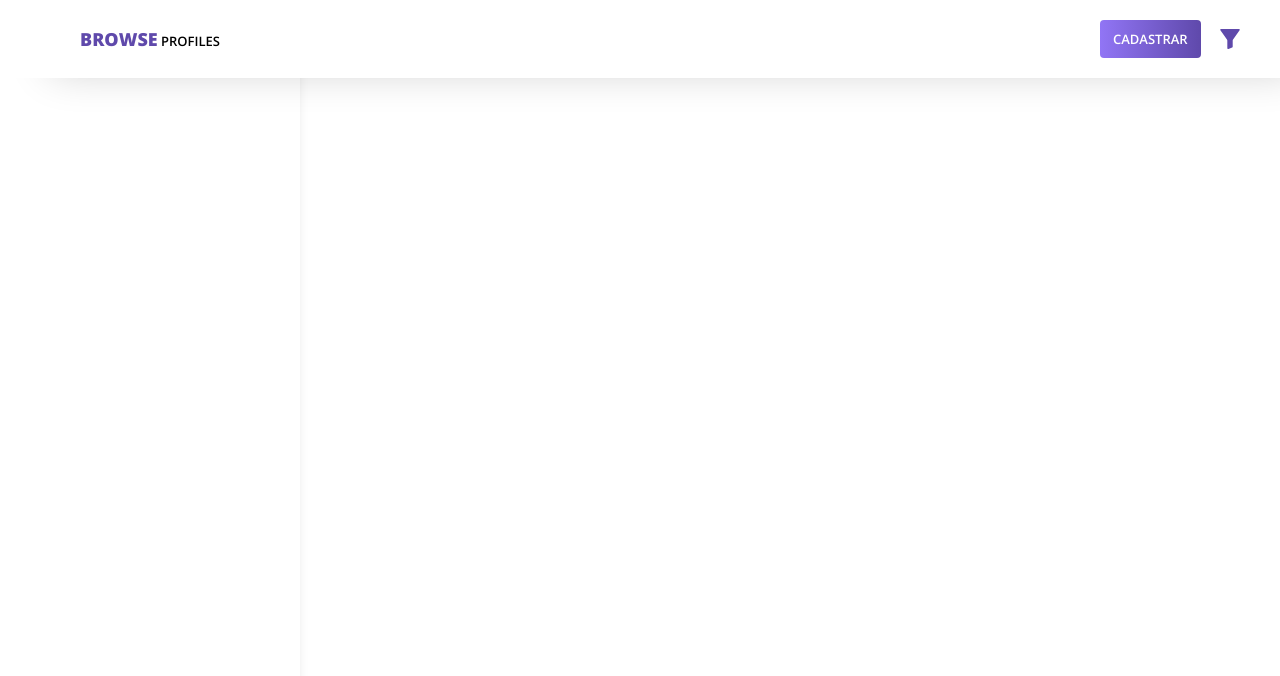
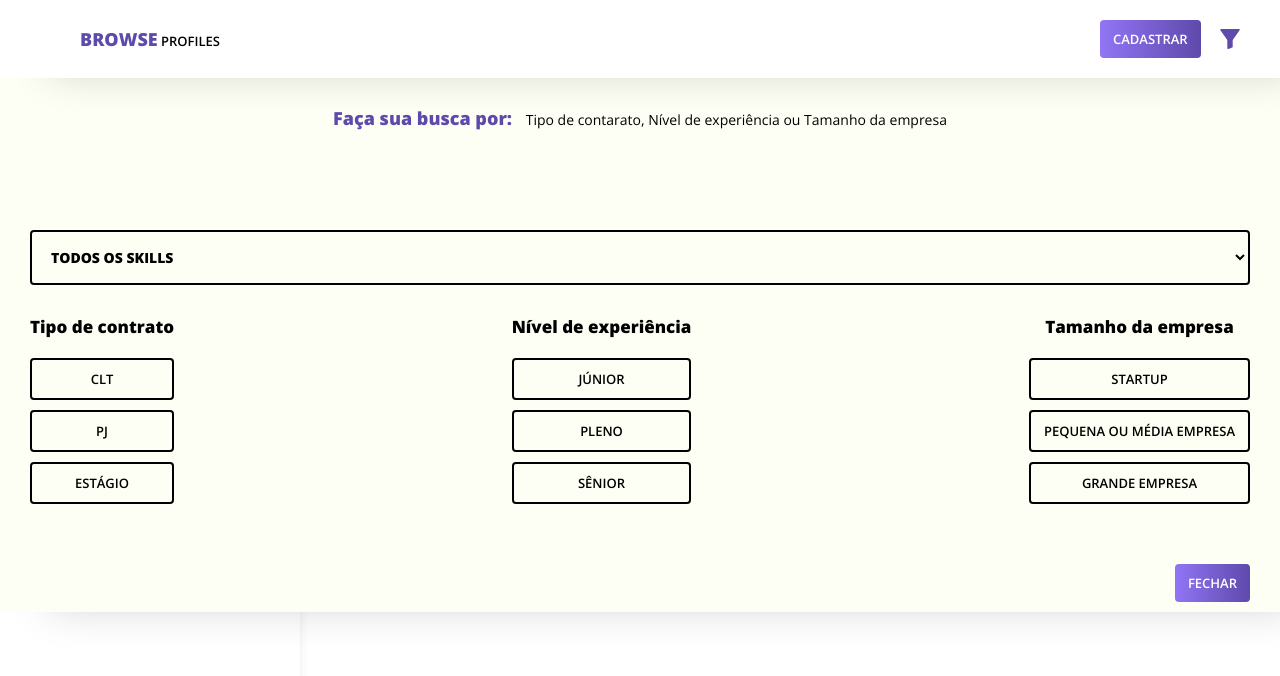
Before and after one commit to heliogsantos/browse-profiles, an Angular app: page / in a window 1280 px wide. Shown: the top 676 px of the page. Built offline with nearby package versions, Linux system fonts and the light colour scheme.

Commit message:
adicionei select no modal

```diff
--- a/src/app/modal-search/modal/modal.component.html
+++ b/src/app/modal-search/modal/modal.component.html
@@ -1,8 +1,17 @@
-<section class="wraper-modal" [ngClass]="{'activeModalSearh': openModal}">
+<section class="wraper-modal" [ngClass]="{'activeModalSearh': true}">
     <div class="header">
         <p><strong>Faça sua busca por:</strong> Tipo de contarato, Nível de experiência ou Tamanho da empresa</p>
     </div>
     <div class="content">
+        <div class="select-wraper">
+            <select class="btn select">
+                <option selected>Todos os skills</option>
+                <option value="0">Front-End</option>
+                <option value="0">Front-End</option>
+                <option value="0">Front-End</option>
+            </select>
+        </div>
+        <div class="buttons">
             <div class="box" *ngFor="let filter of filters">
                 <p>{{filter.name}}</p>
                 <ul>
@@ -10,6 +19,7 @@
                 </ul>
             </div>
         </div>
+    </div>
     <div class="footer">
         <button (click)="closeModalSearch()" class="btn">fechar</button>
     </div>
--- a/src/app/modal-search/modal/modal.component.scss
+++ b/src/app/modal-search/modal/modal.component.scss
@@ -49,8 +49,13 @@
         padding: 50px 30px;
         height: 60%;
         background-color: #fefff4;
-        justify-content: space-between;
         background-image: none;
+        display: block;
+
+        .select-wraper {
+            width: 100%;
+            padding: 20px 0;
+        }
 
         p {
             font-weight: 800;
@@ -65,8 +70,12 @@
             color: #000000;
             border: 2px solid #000000;
             background-color: #fefff4;
+        }
 
-
+        .buttons {
+            width: 100%;
+            justify-content: space-between;
+            display: flex;
         }
 
         .box {
--- a/src/app/modal-search/modal/modal.component.ts
+++ b/src/app/modal-search/modal/modal.component.ts
@@ -13,7 +13,7 @@ export class ModalComponent implements OnInit {
 
   constructor(private dataService: DataService) { }
 
-  filters = new ModalSearch().filters;
+  filters = new ModalSearch().listButtons();
 
   openModal = false;
 
--- a/src/app/shared/mocks/modal-search.ts
+++ b/src/app/shared/mocks/modal-search.ts
@@ -14,4 +14,8 @@ export class ModalSearch {
           active: false
         }
     ]
+
+    public listButtons() {
+        return this.filters;
+    }
 }
--- a/src/styles.scss
+++ b/src/styles.scss
@@ -45,3 +45,15 @@ body {
     80% {transform: translateX(-1.5px);}
     100% {transform: translateX(1.5px);}
 }
+
+.select {
+    background-image: none;
+    padding: 15px;
+    width: 100%;
+    color: #000000;
+    font-weight: 800;
+    border: 2px solid #000000;
+    background-color: #fefff4;
+    outline: none;
+    font-size: 14px;
+}
```
Lines whose indentation alone changed are shown as unchanged.
